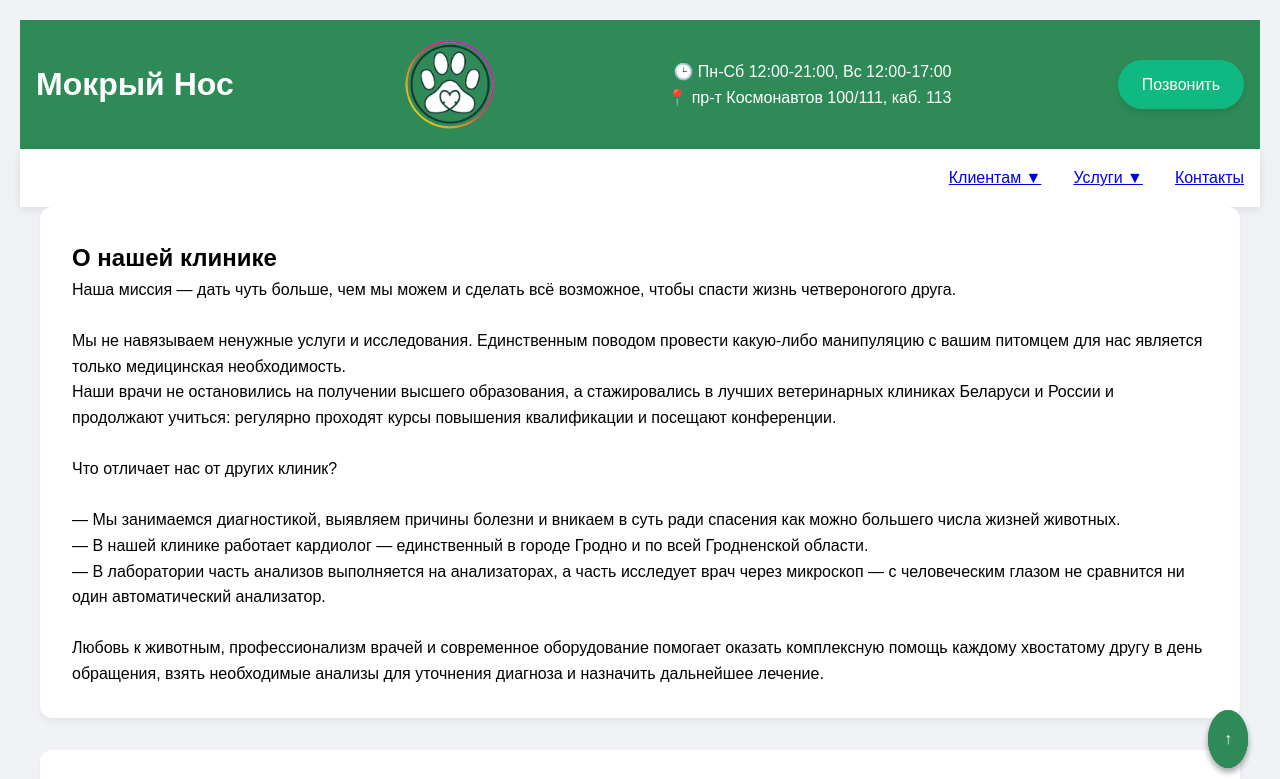
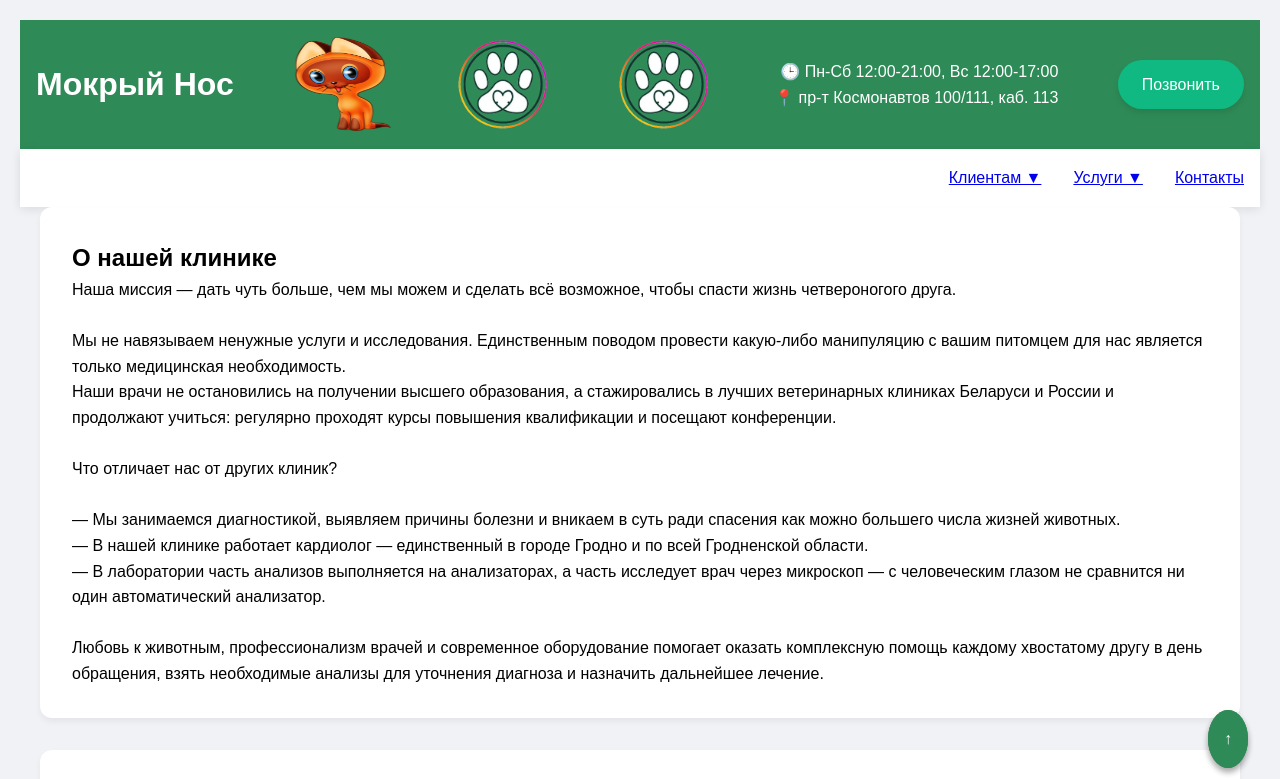
Before and after one commit to AnastasiaTomashevich/anastasiatomashevich.github.io, a plain HTML site: page index.html in a window 1280 px wide. Shown: the top 779 px of the page. Drawn offline with Linux system fonts and the light colour scheme.

Commit message:
Update index.html

```diff
--- a/index.html
+++ b/index.html
@@ -165,8 +165,9 @@
         <div class="logo-section">
             <h1>Мокрый Нос</h1>
   </div>
-
+<img src="cat.png" width="101" height="97" alt=""/>
   <img src="logo.gif" width="101" height="97" alt=""/>
+	<img src="logo.gif" width="101" height="97" alt=""/>
         <div class="contact-info">
             <p>🕒 Пн-Сб 12:00-21:00, Вс 12:00-17:00</p>
             <p>📍 пр-т Космонавтов 100/111, каб. 113</p>
```
